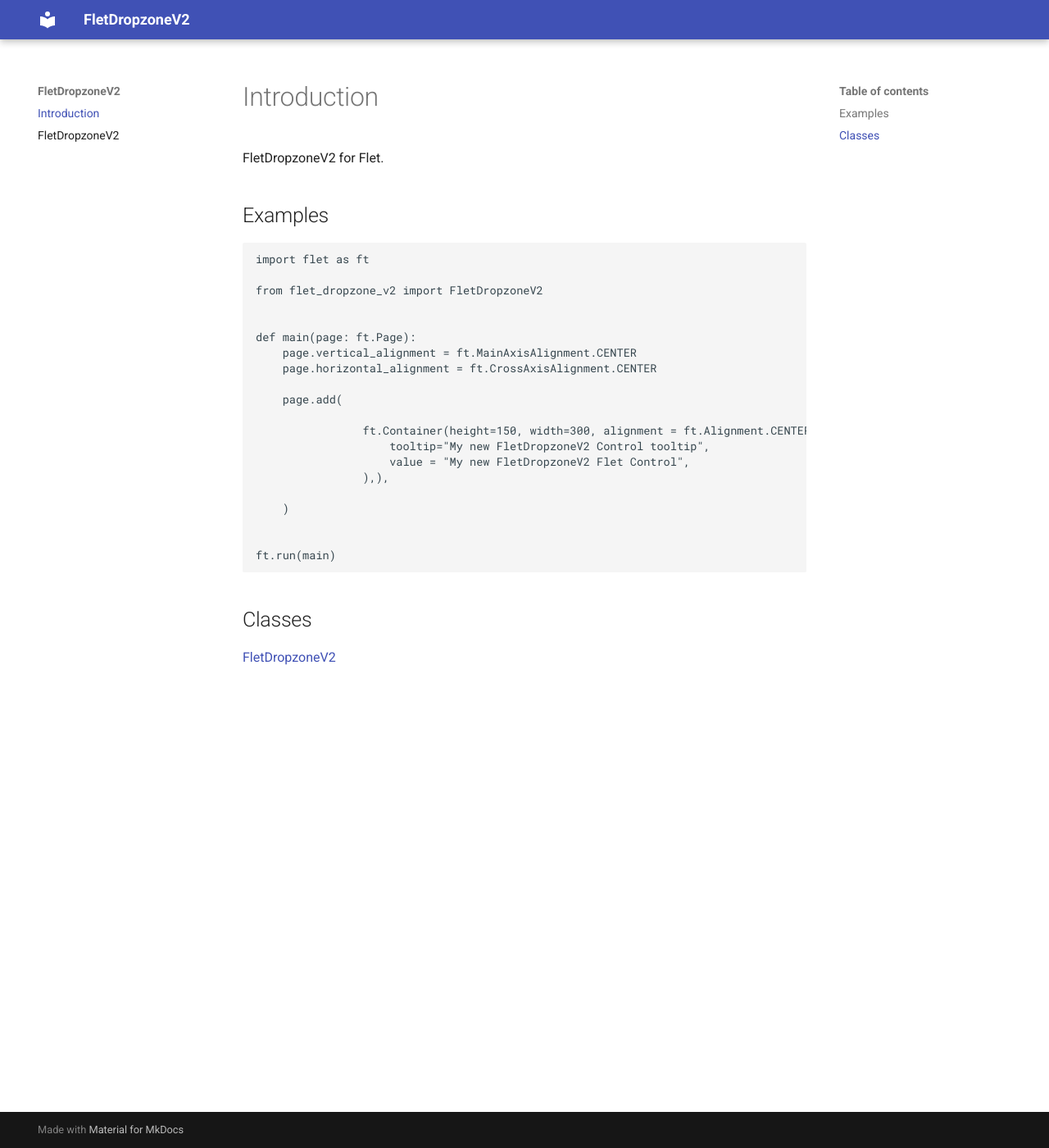
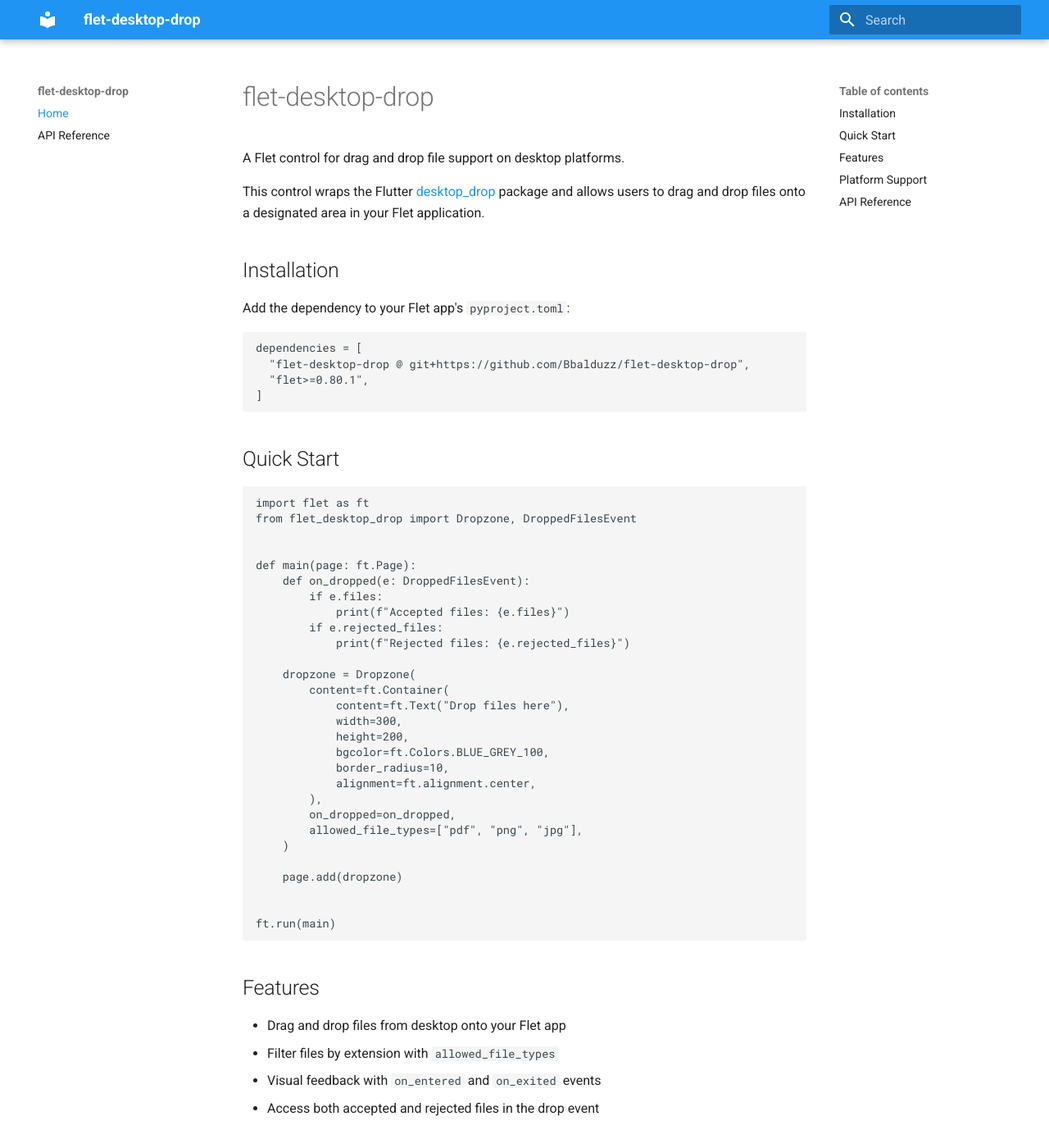
Before and after one commit to Bbalduzz/flet_desktop_drop, an MkDocs documentation site: the page built from docs/index.md, in a window 1280 px wide and 1400 px high. Shown: the whole window at 82% size. Built offline with MkDocs 1.6.1 and Material for MkDocs 9.7.7, drawn with Linux system fonts in a browser that asks for light colours; some of the changed text lies outside the part shown.

````diff
--- a/docs/index.md
+++ b/docs/index.md
@@ -1,32 +1,70 @@
-# Introduction
+# flet-desktop-drop
 
-FletDropzoneV2 for Flet.
+A Flet control for drag and drop file support on desktop platforms.
 
-## Examples
+This control wraps the Flutter [desktop_drop](https://pub.dev/packages/desktop_drop) package and allows users to drag and drop files onto a designated area in your Flet application.
 
+## Installation
+
+Add the dependency to your Flet app's `pyproject.toml`:
+
+```toml
+dependencies = [
+  "flet-desktop-drop @ git+https://github.com/Bbalduzz/flet-desktop-drop",
+  "flet>=0.80.1",
+]
 ```
+
+## Quick Start
+
+```python
 import flet as ft
-
-from flet_dropzone_v2 import FletDropzoneV2
+from flet_desktop_drop import Dropzone, DroppedFilesEvent
 
 
 def main(page: ft.Page):
-    page.vertical_alignment = ft.MainAxisAlignment.CENTER
-    page.horizontal_alignment = ft.CrossAxisAlignment.CENTER
+    def on_dropped(e: DroppedFilesEvent):
+        if e.files:
+            print(f"Accepted files: {e.files}")
+        if e.rejected_files:
+            print(f"Rejected files: {e.rejected_files}")
 
-    page.add(
+    dropzone = Dropzone(
+        content=ft.Container(
+            content=ft.Text("Drop files here"),
+            width=300,
+            height=200,
+            bgcolor=ft.Colors.BLUE_GREY_100,
+            border_radius=10,
+            alignment=ft.alignment.center,
+        ),
+        on_dropped=on_dropped,
+        allowed_file_types=["pdf", "png", "jpg"],
+    )
 
-                ft.Container(height=150, width=300, alignment = ft.Alignment.CENTER, bgcolor=ft.Colors.PURPLE_200, content=FletDropzoneV2(
-                    tooltip="My new FletDropzoneV2 Control tooltip",
-                    value = "My new FletDropzoneV2 Flet Control",
-                ),),
-
-    )
+    page.add(dropzone)
 
 
 ft.run(main)
 ```
 
-## Classes
+## Features
 
-[FletDropzoneV2](FletDropzoneV2.md)
+- Drag and drop files from desktop onto your Flet app
+- Filter files by extension with `allowed_file_types`
+- Visual feedback with `on_entered` and `on_exited` events
+- Access both accepted and rejected files in the drop event
+
+## Platform Support
+
+This control works on desktop platforms:
+
+- macOS
+- Windows
+- Linux
+
+and any other platform supported by the desktop-drop flutter package.
+
+## API Reference
+
+See [API Reference](api.md) for detailed documentation.
--- a/mkdocs.yml
+++ b/mkdocs.yml
@@ -1,7 +1,22 @@
-site_name: FletDropzoneV2
+site_name: flet-desktop-drop
+site_description: Desktop drop control for Flet - drag and drop files from desktop
 
 theme:
-  name: "material"
+  name: material
+  palette:
+    primary: blue
+    accent: blue
 
 plugins:
-  - mkdocstrings
+  - search
+  - mkdocstrings:
+      handlers:
+        python:
+          options:
+            show_source: false
+            show_root_heading: true
+            heading_level: 2
+
+nav:
+  - Home: index.md
+  - API Reference: api.md
````
Also changed, not shown: README.md (+6 -15 lines), docs/FletDropzoneV2.md (deleted, +0 -1 lines), docs/api.md (added, +98 -0 lines), demo.png (added), 5 other files.
